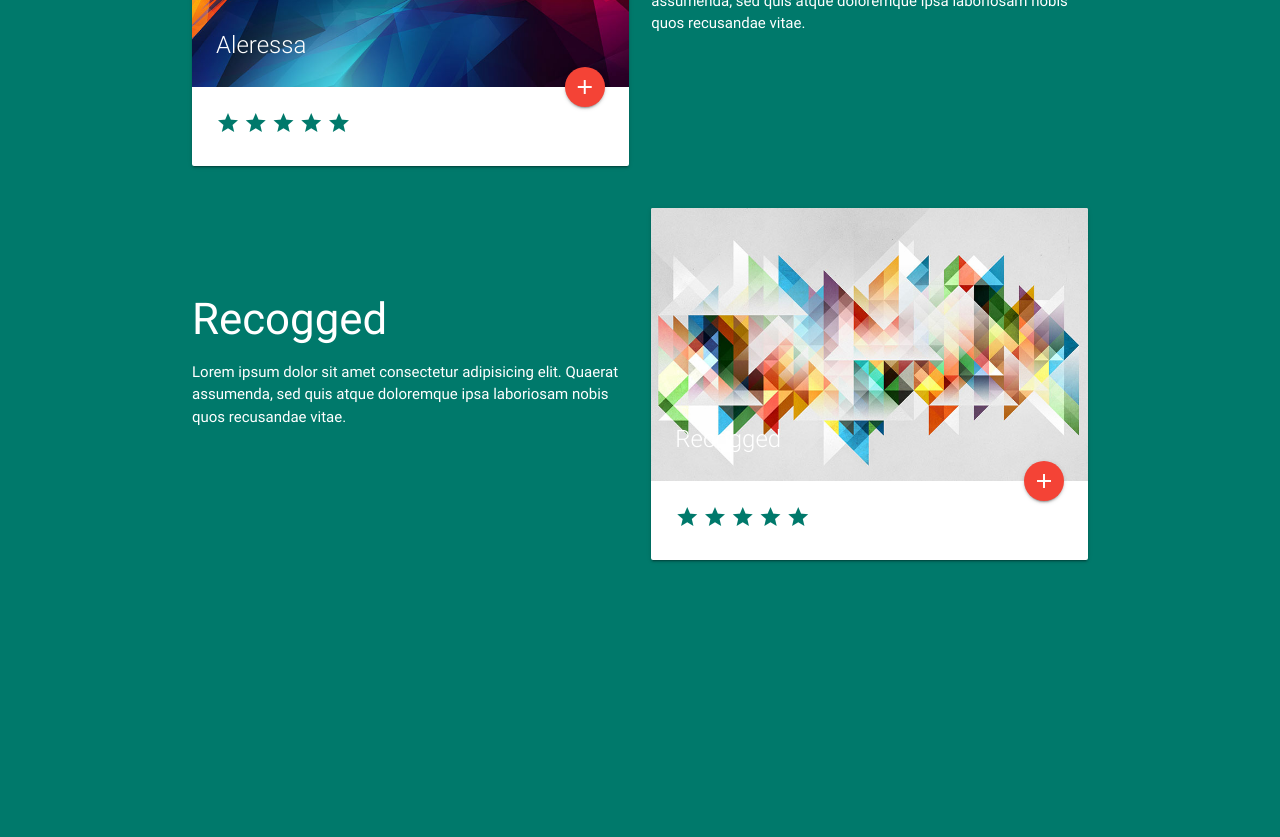
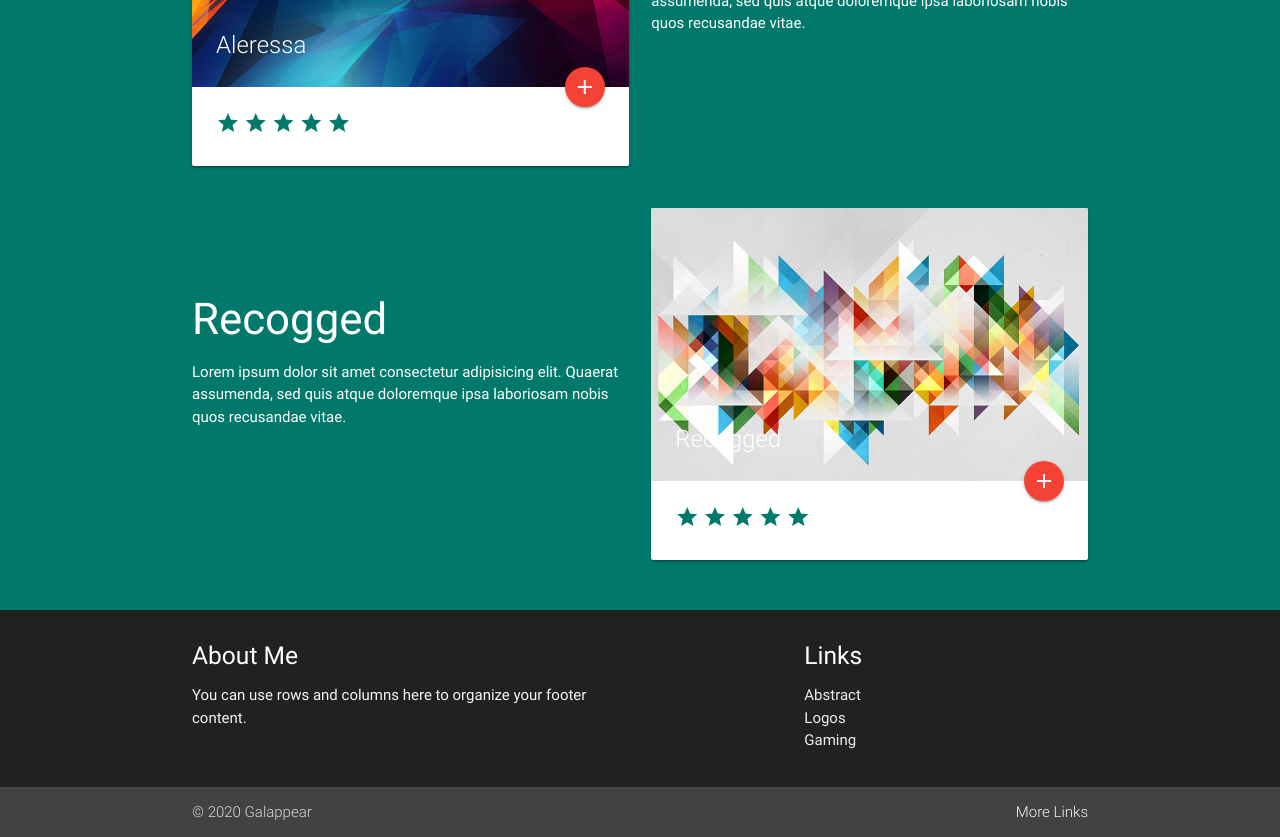
Before and after one commit to Elybourland/gallery-theme-project, a plain HTML site: page index.html in a window 1280 px wide. Shown: the part 932-1769 px from the top of the page. Before the commit the page ends 1542 px from the top, so only its background shows below. Drawn offline with nearby package versions, Linux system fonts and the light colour scheme.

Commit message:
footer section

```diff
--- a/index.html
+++ b/index.html
@@ -143,6 +143,33 @@
     </div>
   </section>
 
+  <!-- Section: Footer -->
+
+  <footer class="page-footer">
+    <div class="container">
+      <div class="row">
+        <div class="col l6 s12">
+          <h5 class="white-text">About Me</h5>
+          <p class="grey-text text-lighten-4">You can use rows and columns here to organize your footer content.</p>
+        </div>
+        <div class="col l4 offset-l2 s12">
+          <h5 class="white-text">Links</h5>
+          <ul>
+            <li><a class="grey-text text-lighten-3" href="index.html">Abstract</a></li>
+            <li><a class="grey-text text-lighten-3" href="logos.html">Logos</a></li>
+            <li><a class="grey-text text-lighten-3" href="gaming.html">Gaming</a></li>
+          </ul>
+        </div>
+      </div>
+    </div>
+    <div class="footer-copyright">
+      <div class="container">
+      © 2020 Galappear
+      <a class="grey-text text-lighten-4 right" href="#!">More Links</a>
+      </div>
+    </div>
+  </footer>
+
   <!--Import jQuery before materialize.js-->
   <script type="text/javascript" src="https://code.jquery.com/jquery-3.2.1.min.js"></script>
   <script type="text/javascript" src="js/materialize.min.js"></script>
--- a/scss/main.scss
+++ b/scss/main.scss
@@ -41,3 +41,11 @@ body {
 .card-content {
     color: $primary-color;
 }
+
+.page-footer {
+    background: $secondary-color;
+
+    .footer-copyright {
+        background: $secondary-color-light;
+    }
+}
```
Also changed, not shown: css/main.css.
